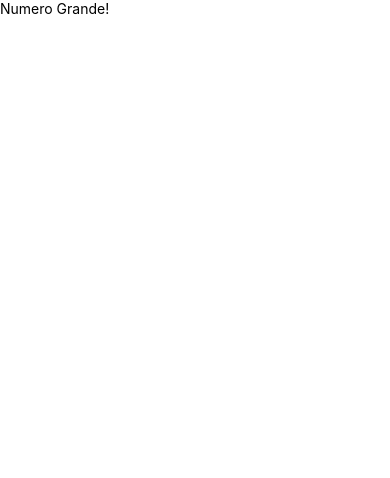
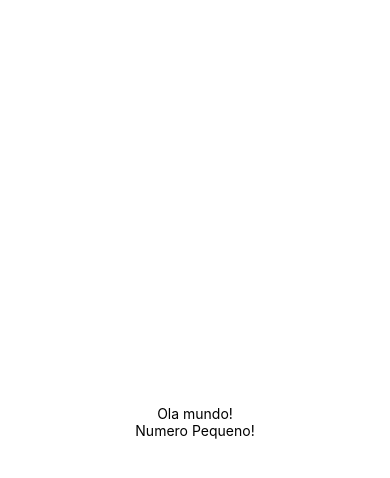
Before and after one commit to den-duar/P5, a React Native app in the folder ProjetoReactNative/: screen / in a window 390 px wide. Shown: the top 478 px of the page. Built offline with nearby package versions, Linux system fonts and the light colour scheme.

Commit message:
ajuste de imports e remoção de arquivos desnecessarios

```diff
--- a/ProjetoReactNative/App.js
+++ b/ProjetoReactNative/App.jsx
@@ -1,10 +1,17 @@
 
 import Central from "./src/Central";
+import Primeiro from "./src/components/Primeiro";
+import PrimeiroProps from "./src/components/PrimeiroProps";
+import { View } from "react-native";
+import estilos from "./src/estilos";
 
 export default function App() {
   return (
 
-      <Central/>
+      <View style = {estilos.text}>
+      <Primeiro/>
+      <PrimeiroProps/>
+      </View>
 
   );
 }
--- a/ProjetoReactNative/src/Central.jsx
+++ /dev/null
@@ -1,14 +0,0 @@
-import React from 'react'
-import Primeiro from './components/Primeiro';
-import PrimeiroProps from './components/PrimeiroProps';
-
-const Central = () =>  {
-  return (
-
-      /*<Primeiro/>*/
-      <PrimeiroProps numero = {10}/>
-
-  )
-}
-
-export default Central;
--- a/ProjetoReactNative/src/components/Primeiro.jsx
+++ b/ProjetoReactNative/src/components/Primeiro.jsx
@@ -1,5 +1,6 @@
 import React from 'react'
-import { Text, View } from 'react-native'
+import { Text, View, StyleSheet } from 'react-native'
+import estilos from '../estilos'
 
 const Primeiro = () => {
   return (
--- /dev/null
+++ b/ProjetoReactNative/src/estilos.jsx
@@ -0,0 +1,10 @@
+import { StyleSheet } from "react-native";
+
+export default StyleSheet.create({
+    text:{
+        fontSize: 20,
+        flexGrow: 1,
+        justifyContent: 'center',
+        alignItems: 'center'
+    }
+})
```
